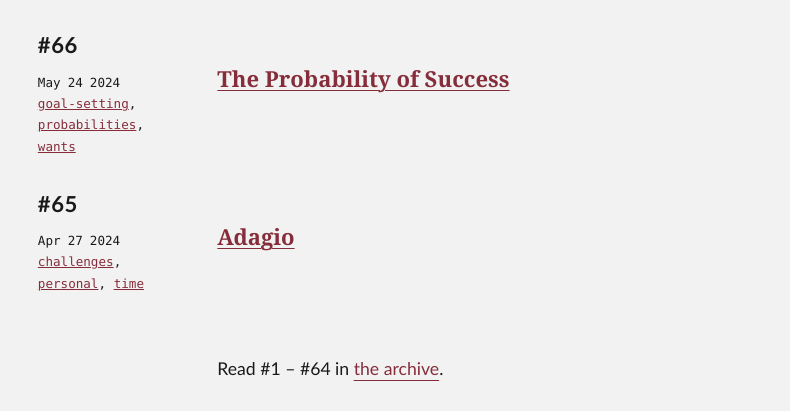
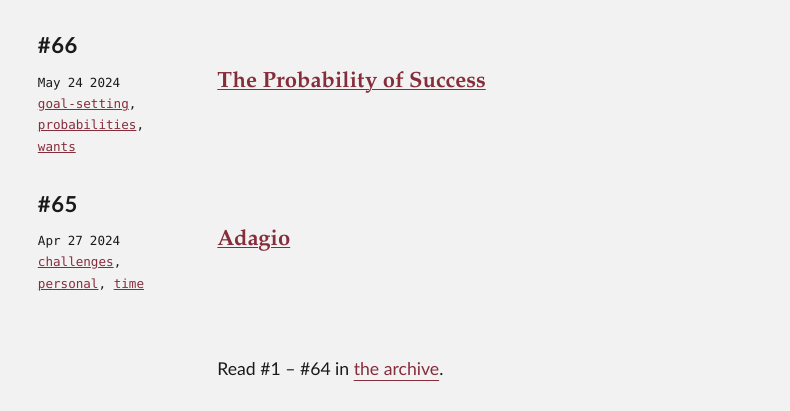
Before and after one commit to heyjunebug/personal-website, an Eleventy site: page content/index.njk in a window 1280 px wide. Shown: the part 389-800 px from the top of the page, without its empty margins (241-1031 px from the left). Built offline with nearby package versions, Linux system fonts and the light colour scheme; Eleventy itself is replaced by a stand-in of ours; files that its build step writes are made by us from their sources; what prism-themes would draw is missing.

Commit message:
Updated fonts: "friendlier" vibe.

```diff
--- a/public/css/variables.css
+++ b/public/css/variables.css
@@ -1,9 +1,9 @@
 /* Default typography: h/t Modern Font Stacks */
 :root {
-	--font-family-serif: Charter, 'Bitstream Charter', 'Sitka Text', Cambria, serif;
-	--font-family-sans: Optima, Candara, 'Noto Sans', source-sans-pro, sans-serif;
+	--font-family-serif: 'Iowan Old Style', 'Palatino Linotype', 'URW Palladio L', P052, serif;
+	--font-family-sans: Seravek, 'Gill Sans Nova', Ubuntu, Calibri, 'DejaVu Sans', source-sans-pro, sans-serif;
 	--font-family-geo: Avenir, Montserrat, Corbel, 'URW Gothic', source-sans-pro, sans-serif;
-	--font-family-monospace: Menlo, Consolas, 'Source Code Pro', 'Cascadia Code', 'DejaVu Sans Mono', ui-monospace, monospace;
+	--font-family-monospace: Consolas, Menlo, 'Source Code Pro', 'Cascadia Code', 'DejaVu Sans Mono', ui-monospace, monospace;
 	--font-family-didone: Didot, 'Bodoni MT', 'Noto Serif Display', 'URW Palladio L', P052, Sylfaen, serif;
 }
 
```
